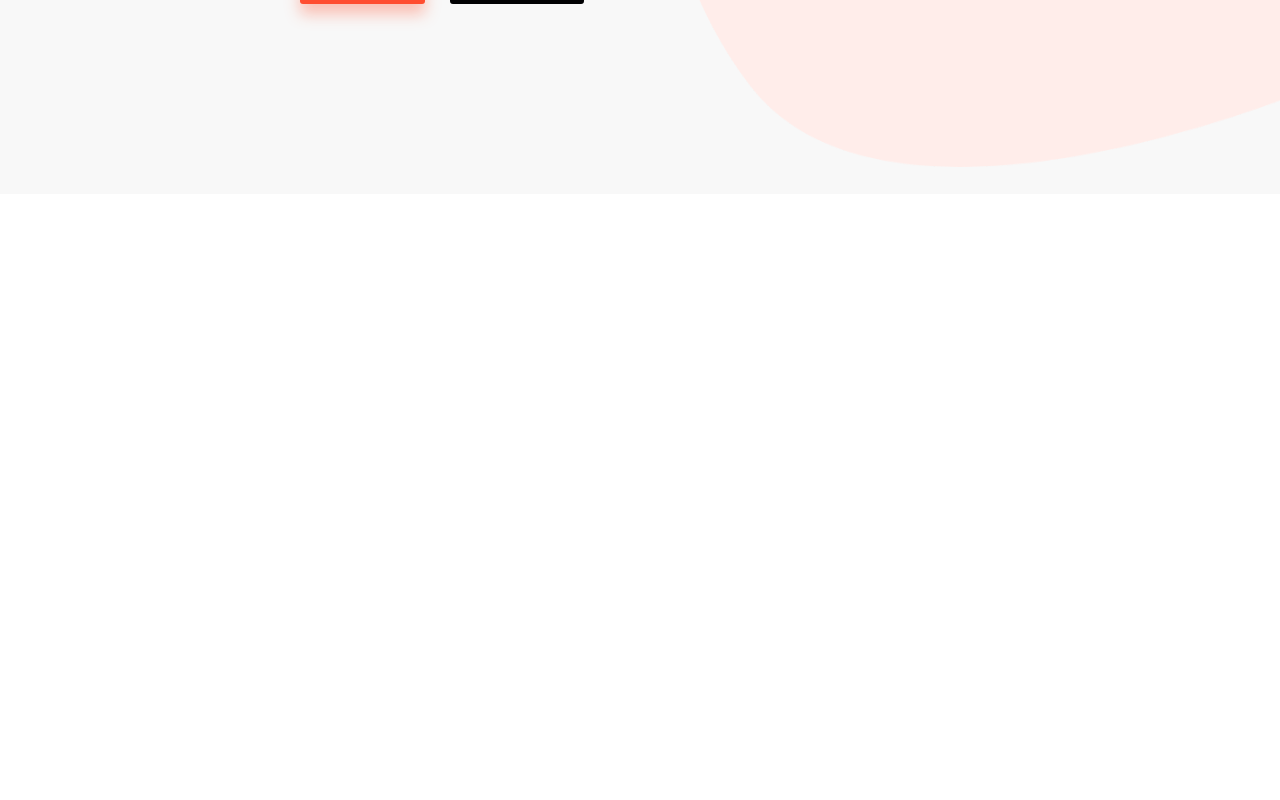
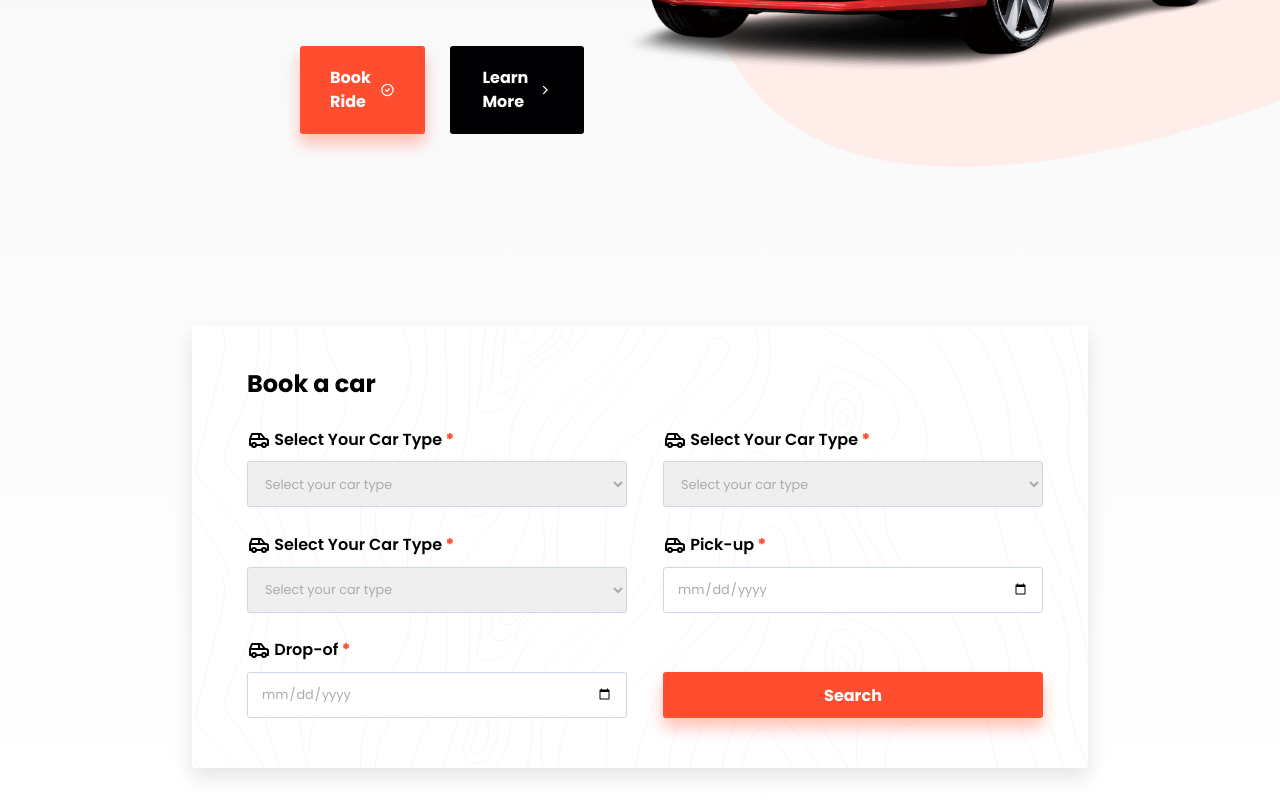
Before and after one commit to TortarZ/car-rental, a Next.js app: page / in a window 1280 px wide. Shown: the part 606-1406 px from the top of the page. Before the commit the page ends 800 px from the top, so only its background shows below. Built offline with nearby package versions, Linux system fonts and the light colour scheme.

Commit message:
Make Bookcar section

```diff
--- /dev/null
+++ b/app/components/BookCar.tsx
@@ -0,0 +1,159 @@
+import React from "react";
+import "./Styles/BookCar.css";
+
+const BookCar = () => {
+  return (
+    <>
+      <section className="book-section">
+        <div className="bookcar-con">
+          <h2>Book a car</h2>
+          <form className="box-form">
+            <div className="bookcar-content">
+              <div className="selectcar-con">
+                <label>
+                  <svg
+                    xmlns="http://www.w3.org/2000/svg"
+                    width="24"
+                    height="24"
+                    viewBox="0 0 24 24"
+                    fill="none"
+                    stroke="currentColor"
+                    strokeWidth="2"
+                    strokeLinecap="round"
+                    strokeLinejoin="round"
+                    className="input-icon"
+                  >
+                    <path d="M7 17m-2 0a2 2 0 1 0 4 0a2 2 0 1 0 -4 0"></path>
+                    <path d="M17 17m-2 0a2 2 0 1 0 4 0a2 2 0 1 0 -4 0"></path>
+                    <path d="M5 17h-2v-6l2 -5h9l4 5h1a2 2 0 0 1 2 2v4h-2m-4 0h-6m-6 -6h15m-6 0v-5"></path>
+                  </svg>
+                  Select Your Car Type <b>*</b>
+                </label>
+                <select>
+                  <option>Select your car type</option>
+                  <option value="Audi A1 S-Line">Audi A1 S-Line</option>
+                  <option value="VW Golf 6">VW Golf 6</option>
+                  <option value="Toyota Camry">Toyota Camry</option>
+                  <option value="BMW 320 ModernLine">BMW 320 ModernLine</option>
+                  <option value="Mercedes-Benz GLK">Mercedes-Benz GLK</option>
+                  <option value="VW Passat CC">VW Passat CC</option>
+                </select>
+              </div>
+              <div className="picklocation-con">
+                <label>
+                  <svg
+                    xmlns="http://www.w3.org/2000/svg"
+                    width="24"
+                    height="24"
+                    viewBox="0 0 24 24"
+                    fill="none"
+                    stroke="currentColor"
+                    strokeWidth="2"
+                    strokeLinecap="round"
+                    strokeLinejoin="round"
+                    className="input-icon"
+                  >
+                    <path d="M7 17m-2 0a2 2 0 1 0 4 0a2 2 0 1 0 -4 0"></path>
+                    <path d="M17 17m-2 0a2 2 0 1 0 4 0a2 2 0 1 0 -4 0"></path>
+                    <path d="M5 17h-2v-6l2 -5h9l4 5h1a2 2 0 0 1 2 2v4h-2m-4 0h-6m-6 -6h15m-6 0v-5"></path>
+                  </svg>
+                  Select Your Car Type <b>*</b>
+                </label>
+                <select>
+                  <option>Select your car type</option>
+                  <option value="Audi A1 S-Line">Audi A1 S-Line</option>
+                  <option value="VW Golf 6">VW Golf 6</option>
+                  <option value="Toyota Camry">Toyota Camry</option>
+                  <option value="BMW 320 ModernLine">BMW 320 ModernLine</option>
+                  <option value="Mercedes-Benz GLK">Mercedes-Benz GLK</option>
+                  <option value="VW Passat CC">VW Passat CC</option>
+                </select>
+              </div>
+              <div className="dropof-con">
+                <label>
+                  <svg
+                    xmlns="http://www.w3.org/2000/svg"
+                    width="24"
+                    height="24"
+                    viewBox="0 0 24 24"
+                    fill="none"
+                    stroke="currentColor"
+                    strokeWidth="2"
+                    strokeLinecap="round"
+                    strokeLinejoin="round"
+                    className="input-icon"
+                  >
+                    <path d="M7 17m-2 0a2 2 0 1 0 4 0a2 2 0 1 0 -4 0"></path>
+                    <path d="M17 17m-2 0a2 2 0 1 0 4 0a2 2 0 1 0 -4 0"></path>
+                    <path d="M5 17h-2v-6l2 -5h9l4 5h1a2 2 0 0 1 2 2v4h-2m-4 0h-6m-6 -6h15m-6 0v-5"></path>
+                  </svg>
+                  Select Your Car Type <b>*</b>
+                </label>
+                <select>
+                  <option>Select your car type</option>
+                  <option value="Audi A1 S-Line">Audi A1 S-Line</option>
+                  <option value="VW Golf 6">VW Golf 6</option>
+                  <option value="Toyota Camry">Toyota Camry</option>
+                  <option value="BMW 320 ModernLine">BMW 320 ModernLine</option>
+                  <option value="Mercedes-Benz GLK">Mercedes-Benz GLK</option>
+                  <option value="VW Passat CC">VW Passat CC</option>
+                </select>
+              </div>
+              <div className="pickup-con">
+                <label>
+                  <svg
+                    xmlns="http://www.w3.org/2000/svg"
+                    width="24"
+                    height="24"
+                    viewBox="0 0 24 24"
+                    fill="none"
+                    stroke="currentColor"
+                    strokeWidth="2"
+                    strokeLinecap="round"
+                    strokeLinejoin="round"
+                    className="input-icon"
+                  >
+                    <path d="M7 17m-2 0a2 2 0 1 0 4 0a2 2 0 1 0 -4 0"></path>
+                    <path d="M17 17m-2 0a2 2 0 1 0 4 0a2 2 0 1 0 -4 0"></path>
+                    <path d="M5 17h-2v-6l2 -5h9l4 5h1a2 2 0 0 1 2 2v4h-2m-4 0h-6m-6 -6h15m-6 0v-5"></path>
+                  </svg>
+                  Pick-up <b>*</b>
+                </label>
+                <input type="date" name="pick-up" id="" />
+              </div>
+              <div className="dropof-con">
+                <label>
+                  <svg
+                    xmlns="http://www.w3.org/2000/svg"
+                    width="24"
+                    height="24"
+                    viewBox="0 0 24 24"
+                    fill="none"
+                    stroke="currentColor"
+                    strokeWidth="2"
+                    strokeLinecap="round"
+                    strokeLinejoin="round"
+                    className="input-icon"
+                  >
+                    <path d="M7 17m-2 0a2 2 0 1 0 4 0a2 2 0 1 0 -4 0"></path>
+                    <path d="M17 17m-2 0a2 2 0 1 0 4 0a2 2 0 1 0 -4 0"></path>
+                    <path d="M5 17h-2v-6l2 -5h9l4 5h1a2 2 0 0 1 2 2v4h-2m-4 0h-6m-6 -6h15m-6 0v-5"></path>
+                  </svg>
+                  Drop-of <b>*</b>
+                </label>
+                <input type="date" name="drop-of" id="" />
+              </div>
+              <div className="submit-con">
+                <button type="submit" className="submit-btn button">
+                  Search
+                </button>
+              </div>
+            </div>
+          </form>
+        </div>
+      </section>
+    </>
+  );
+};
+
+export default BookCar;
--- /dev/null
+++ b/app/components/Styles/BookCar.css
@@ -0,0 +1,37 @@
+label {
+  display: flex;
+}
+
+.book-section {
+  display: flex;
+  justify-content: center;
+  align-items: center;
+  padding: 2rem 15%;
+}
+
+.bookcar-con {
+  background-image: url("../../../public/bookcar-bg.png");
+  background-color: #fff;
+  padding: 40px 45px 50px 55px;
+  box-shadow: 0 10px 20px rgba(0, 0, 0, 0.1);
+  border-radius: 3px;
+  z-index: 2;
+}
+
+.bookcar-content {
+  display: flex;
+  justify-content: space-between;
+  align-items: end;
+  flex-wrap: wrap;
+  gap: 1.6rem;
+}
+
+.submit-btn {
+  width: 380px;
+  height: 46px;
+  padding: 12px 13px;
+}
+
+.box-form {
+  margin-top: 1.6rem;
+}
--- a/app/components/Styles/Hero.css
+++ b/app/components/Styles/Hero.css
@@ -5,8 +5,7 @@
 .hero-con {
   display: flex;
   align-items: center;
-  padding: 30px 300px;
-  background: rgb(248, 248, 248);
+  padding: 10rem 300px;
 }
 
 .bg-homepage {
--- a/app/globals.css
+++ b/app/globals.css
@@ -6,6 +6,8 @@
   --btn: #ff4d30;
   --btn-text: #ffffff;
   --btn-black: #010103;
+  --input-border: #ccd7e6;
+  --input-text: #ababab;
   --bg-gradient: linear-gradient(
     180deg,
     rgba(248, 248, 248, 1) 35%,
@@ -25,6 +27,11 @@ h1 {
   margin: 10px 0 23px;
 }
 
+h2 {
+  font-size: 24px;
+  font-weight: 700;
+}
+
 h4 {
   font-family: var(--font-rubik);
   font-size: 22px;
@@ -38,6 +45,28 @@ p {
   margin-bottom: 40px;
 }
 
+b {
+  color: #ff4d30;
+}
+
+select,
+input {
+  padding: 12px 13px;
+  width: 380px;
+  height: 46px;
+  border: 1px solid var(--input-border);
+  border-radius: 3px;
+  color: var(--input-text);
+  font-weight: 400;
+  font-size: 0.8rem;
+}
+
+label {
+  font-weight: 600;
+  gap: 0.2rem;
+  margin-bottom: 0.6rem;
+}
+
 .button {
   color: var(--btn-text);
   background-color: var(--btn);
@@ -49,5 +78,5 @@ p {
 }
 
 .button:hover {
-  box-shadow: 0 10px 20px 0 rgba(255, 83, 48, 0.35);
+  box-shadow: 0 10px 20px 0 rgba(255, 83, 48, 0.6);
 }
--- a/app/page.tsx
+++ b/app/page.tsx
@@ -1,12 +1,14 @@
 import Image from "next/image";
 import Header from "./components/Header";
 import Hero from "./components/Hero";
+import BookCar from "./components/BookCar";
 
 export default function Home() {
   return (
     <>
       <Header />
       <Hero />
+      <BookCar />
     </>
   );
 }
```
Also changed, not shown: public/bookcar-bg.png (added).
